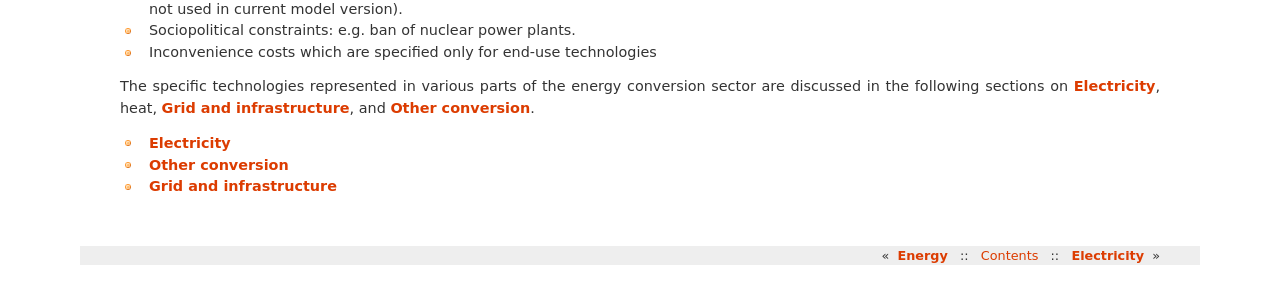
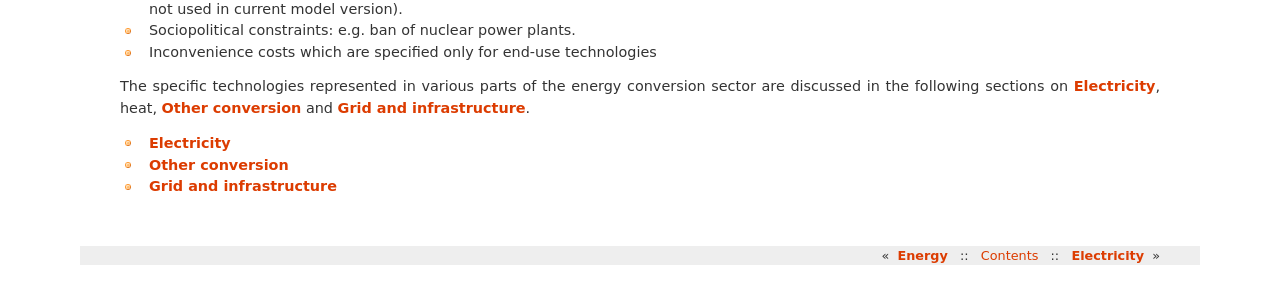
Before and after one commit to iiasa/message_doc, a Sphinx documentation site: the page built from source/message_globiom/energy/conversion/index.rst, in a window 1280 px wide. Shown: the part 807-1094 px from the top of the page. Built offline with Sphinx 7.4.7, drawn with Linux system fonts in a browser that asks for light colours; pages that are not in the unit, such as notebooks, are missing from menus.

Commit message:
Update index.rst

```diff
--- a/source/message_globiom/energy/conversion/index.rst
+++ b/source/message_globiom/energy/conversion/index.rst
@@ -21,7 +21,7 @@ Each energy conversion technology is characterized in MESSAGE by the following d
 * Sociopolitical constraints: e.g. ban of nuclear power plants.
 * Inconvenience costs which are specified only for end-use technologies
 
-The specific technologies represented in various parts of the energy conversion sector are discussed in the following sections on :ref:`electricity`, :ref:`heat`, :ref:`grid`, and :ref:`other`.
+The specific technologies represented in various parts of the energy conversion sector are discussed in the following sections on :ref:`electricity`, :ref:`heat`, :ref:`other` and :ref:`grid`.
 
 .. toctree::
    :maxdepth: 1
```
